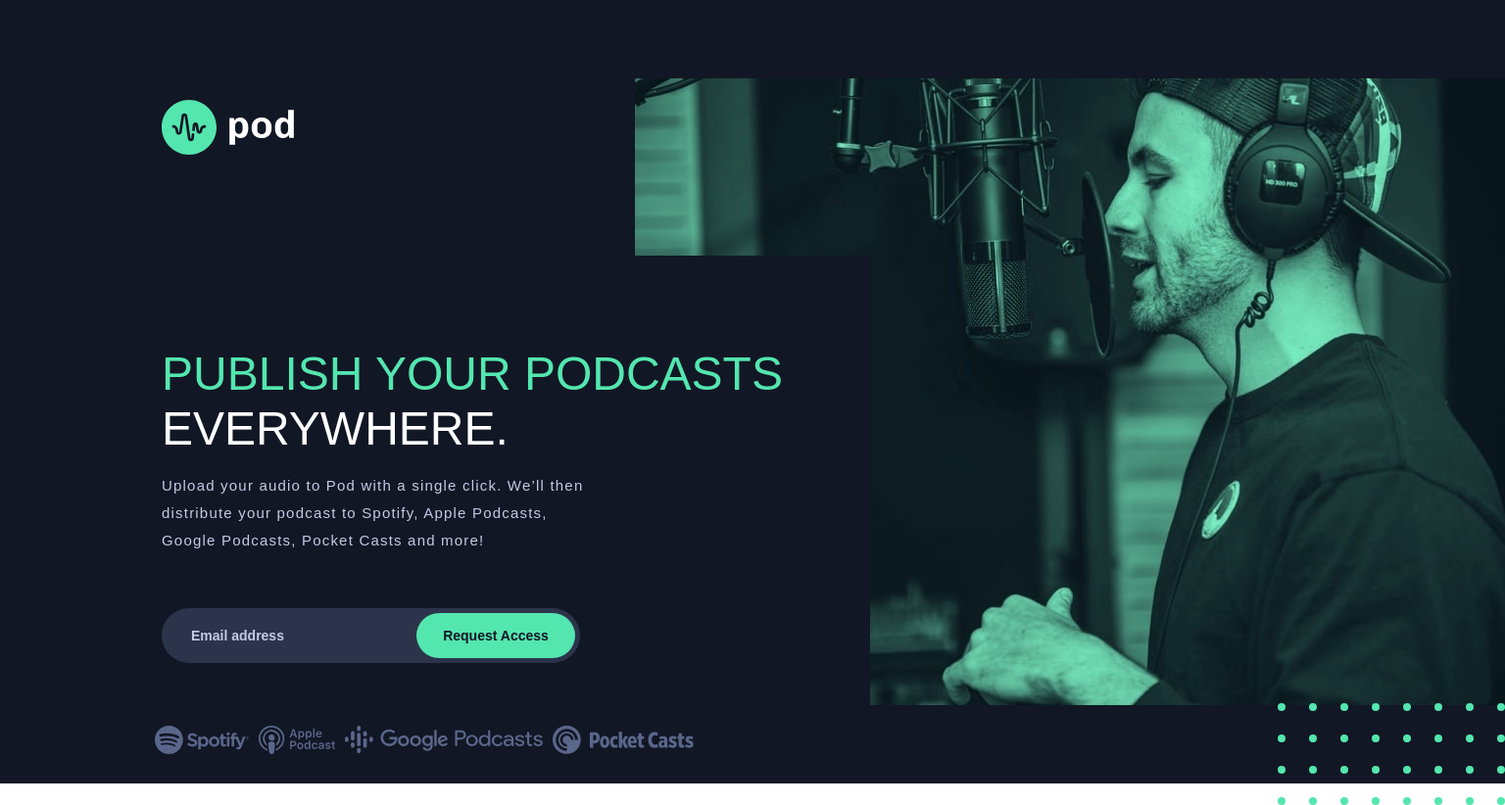
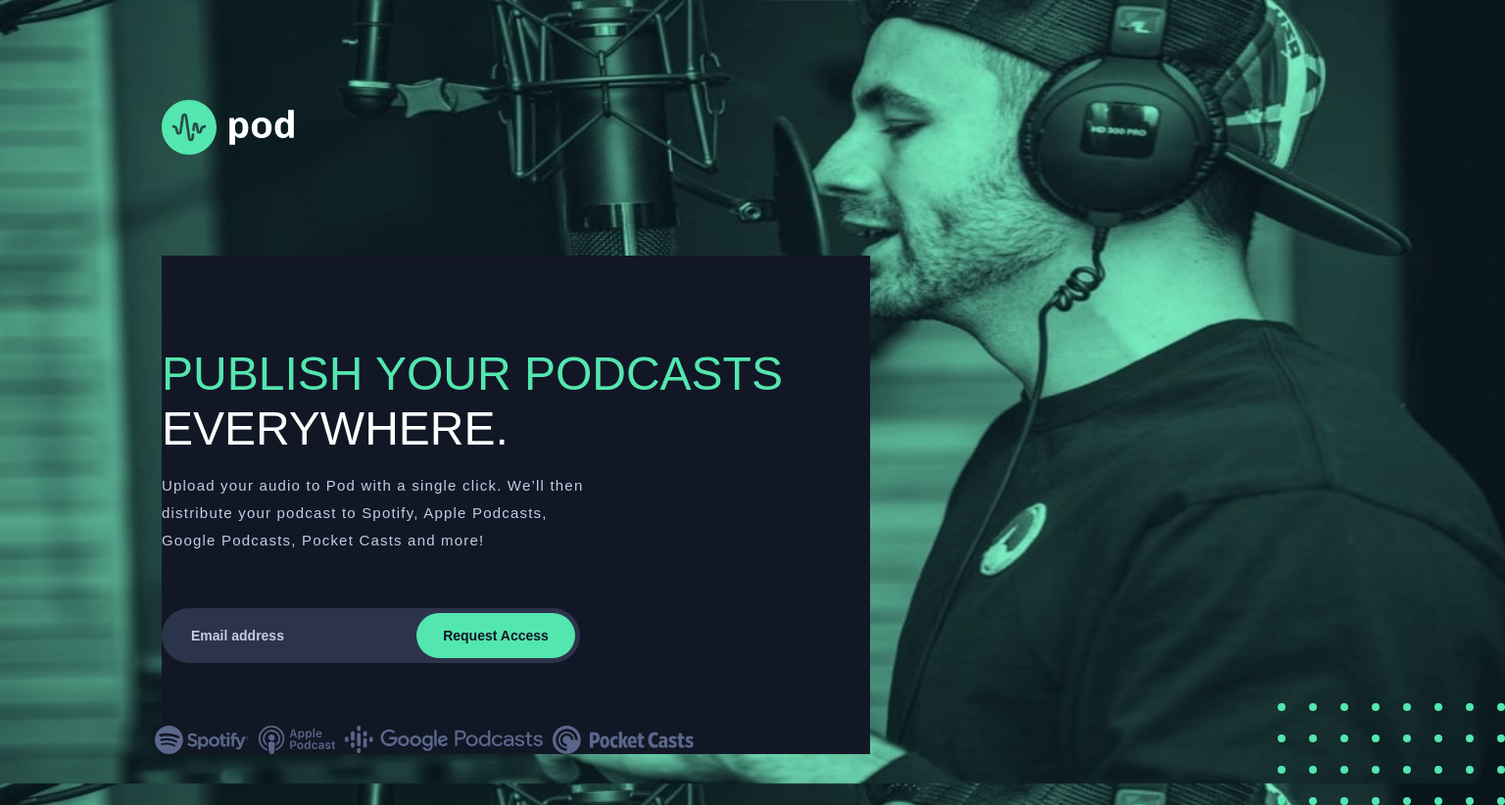
Before and after one commit to nmckenna/FEM-pod-request-landing-page, a plain HTML site: page index.html in a window 1536 px wide. Shown: the whole page at 98% size. Drawn offline with Linux system fonts and the light colour scheme; a web font is replaced by a local one.

Commit message:
Fixed various css issues

```diff
--- a/index.html
+++ b/index.html
@@ -9,8 +9,8 @@
 
     <title>Frontend Mentor | Pod request access landing page</title>
 </head>
-<body>
-<main class="page-wrapper">
+<body class="page-wrapper">
+<main>
     <figure>
         <img class="pod-logo" src="./assets/desktop/logo.svg" alt="Pod Logo">
     </figure>
--- a/styles/style.css
+++ b/styles/style.css
@@ -11,7 +11,6 @@
     --red: 251, 62, 62;
     --black: 18, 23, 37;
     --white: 255, 255, 255;
-
 
     font-family: 'Chivo', sans-serif;
 }
@@ -50,7 +49,6 @@
             rgba(var(--black), 85%),
             rgba(var(--black), 85%)
     ), url('../assets/mobile/image-host.jpg') no-repeat 58% 0 fixed;
-    background-size: cover;
     height: 100vh;
 }
 
@@ -161,7 +159,6 @@
 
     /*Page Styling */
     .page-wrapper {
-        background-size: 491px 767px;
         background: rgb(var(--black)) url('../assets/tablet/image-host.jpg') no-repeat fixed top right;
         height: 100vh;
     }
@@ -231,9 +228,8 @@
 @media (min-width: 1440px) {
     /*Page Styling */
     .page-wrapper {
-        background-size: 888px 640px;
-        background: rgb(var(--black)) url('../assets/desktop/image-host.jpg') no-repeat fixed center right;
-        height: 100vh;
+        background: url('../assets/desktop/image-host.jpg') no-repeat fixed, rgb(var(--black));
+        background-position: right 0 top 130px;
     }
 
     .pod-logo {
@@ -246,7 +242,6 @@
         left: 165px;
         width: 723px;
         height: 509px;
-        background-color: rgb(var(--black));
     }
 
     .pod-background-dots {
```
